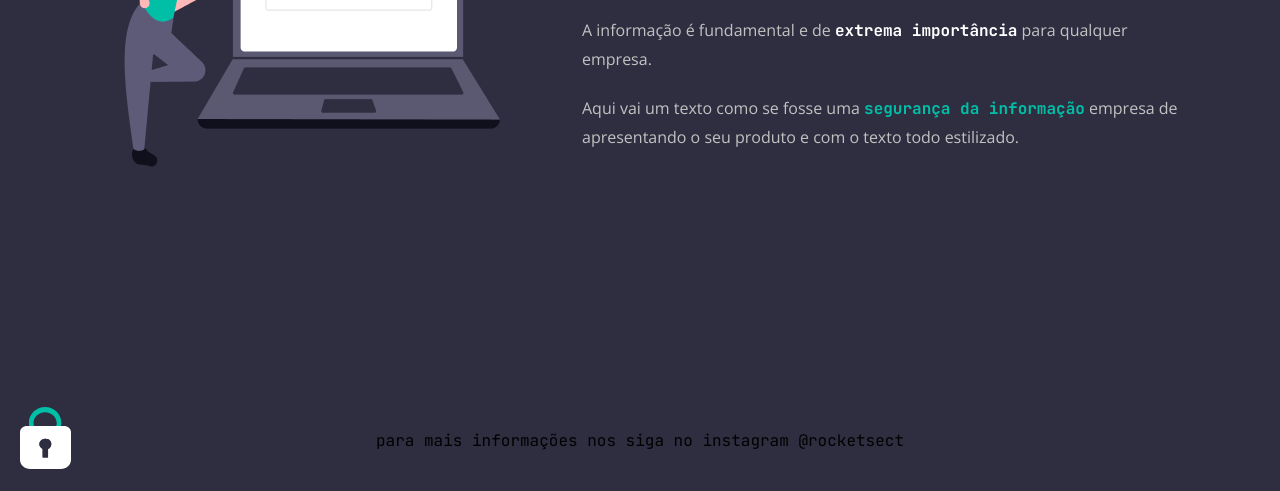
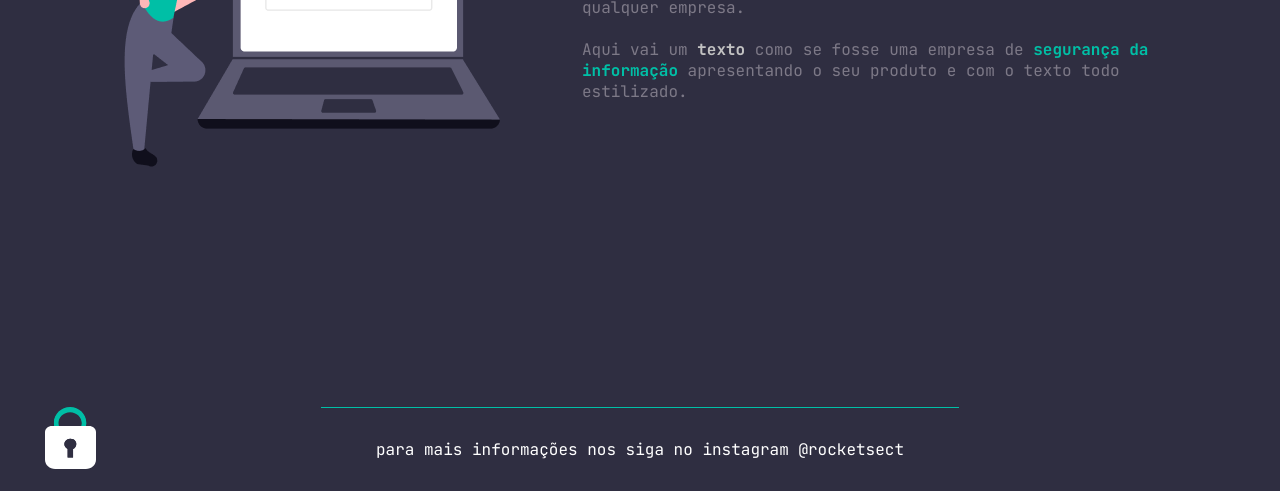
Before and after one commit to ZihSilva/recriando-layout-stage2, a plain HTML site: page index.html in a window 1280 px wide. Shown: the part 312-803 px from the top of the page. Drawn offline with nearby package versions, Linux system fonts and the light colour scheme; files whose address does not match are found by name.

Commit message:
adding html and css file

```diff
--- a/index.html
+++ b/index.html
@@ -28,26 +28,20 @@
     <img class="main-img" src="/images//img1.png" alt="imagem de uma mulher próxima a um computador e um cadeado">
 </div>
 <div class="main-container">
-
-<!-- <div class="first-container"> -->
   <h1>Seus dados estão <span>protegidos</span>?</h1>
-  <!-- </div> -->
-
-  <div class="second-container">
-  <p>A informação é fundamental e de <span class="span-1">extrema importância</span> para qualquer empresa. </p>
-  <br>
-    <p>Aqui vai um texto como se fosse uma <span class="span-2">segurança da informação</span> empresa de  apresentando o seu produto e com o texto todo estilizado.</p>
-</div>
+  <div class="first-container">
+  <p class="p-tag">A informação é fundamental e de <span class="span-1">extrema importância</span> para qualquer empresa.
+    <br>
+    <br>
+    Aqui vai um <span class="span-1">texto</span> como se fosse uma empresa de <span class="span-2">segurança da informação</span> apresentando o seu produto e com o texto todo estilizado.</p>
+  </div>
 </div>
 </main>
 <footer>
-  <div class=img-footer>
-    <img  src="./images/padlock.svg" alt="um cadeado">
-  </div>
+    <img class=img-footer src="./images/padlock.svg" alt="um cadeado">
   <div class="info-footer">
-    <p >para mais informações nos siga no instagram @rocketsect</p>
+    <p>para mais informações nos siga no instagram @rocketsect</p>
   </div>
 </footer>
-
 </body>
 </html>
--- a/style.css
+++ b/style.css
@@ -1,20 +1,20 @@
-* {
+*,
+*::after,
+*::before {
+    box-sizing: border-box;
     margin: 0;
-  box-sizing: border-box;
+    padding: 0;
     font-family: 'JetBrains Mono', monospace;
-
 }
 
 body {
 background: #2F2E41;
-width: 1280px;
-min-height: 720px;
 }
 
 nav {
   display: flex;
   justify-content: space-between;
-  margin: 71px 99px 0 98px;
+  padding: 71px 99px 0 98px;
 
 }
 
@@ -31,7 +31,7 @@ li {
 
 main {
 display: flex;
-margin: 101px 89px 235px 99px;
+padding: 101px 89px 235px 99px;
 gap: 82px;
 }
 
@@ -40,17 +40,23 @@ gap: 82px;
   height: 283px;
 }
 
+.second-container {
+  font-family: 'Open Sans', sans-serif;
+  font-size: 14px;
+  font-weight: 400;
+  line-height: 28px;
+  text-align: center;
+  width: 600px;
 
+}
 
-.main-container p {
-  font-family: 'Open Sans', sans-serif;
+.p-tag{
   font-size: 16px;
-line-height: 28px;
-color: #C2C2C2;
+  color: #7D7987;
 }
 
 .span-1 {
-  color: #FFFFFF;
+  color: #C2C2C2;
   font-weight: bold;
 }
 
@@ -60,51 +66,41 @@ color: #C2C2C2;
 }
 
 
-/* .first-container {
-display: flex;
-align-items: center;
-
-}
-
-h1, span {
-  margin: 0;
-} */
-
 h1 {
 font-family: 'JetBrains Mono', monospace;
 font-weight: bold;
 color: #FFFFFF;
 font-size: 36px;
 line-height: 40px;
-width: 361px;
 margin-bottom: 52px;
-
 }
 
 h1 span {
   color: #00BFA6;
 }
 
-
 footer {
   display: flex;
-  justify-content: center;
-
+  display: flex;
+  justify-content: space-evenly;
+  position: relative;
+  height: 84px;
 
 }
+
 .img-footer {
 width: 51px;
 height: 62px;
 position: absolute;
-left: 0;
+left: 25px;
 margin: auto auto 20px 20px;
-
-
 }
 
 .info-footer {
-  /* display: flex;
-  justify-content: center; */
-  margin-top: 23px;
-
+border-top: 1px solid #00BFA6;
+display: flex;
+justify-content: center;
+align-items: center;
+width: 638px;
+color: white;
 }
```
Lines whose indentation alone changed are shown as unchanged.
